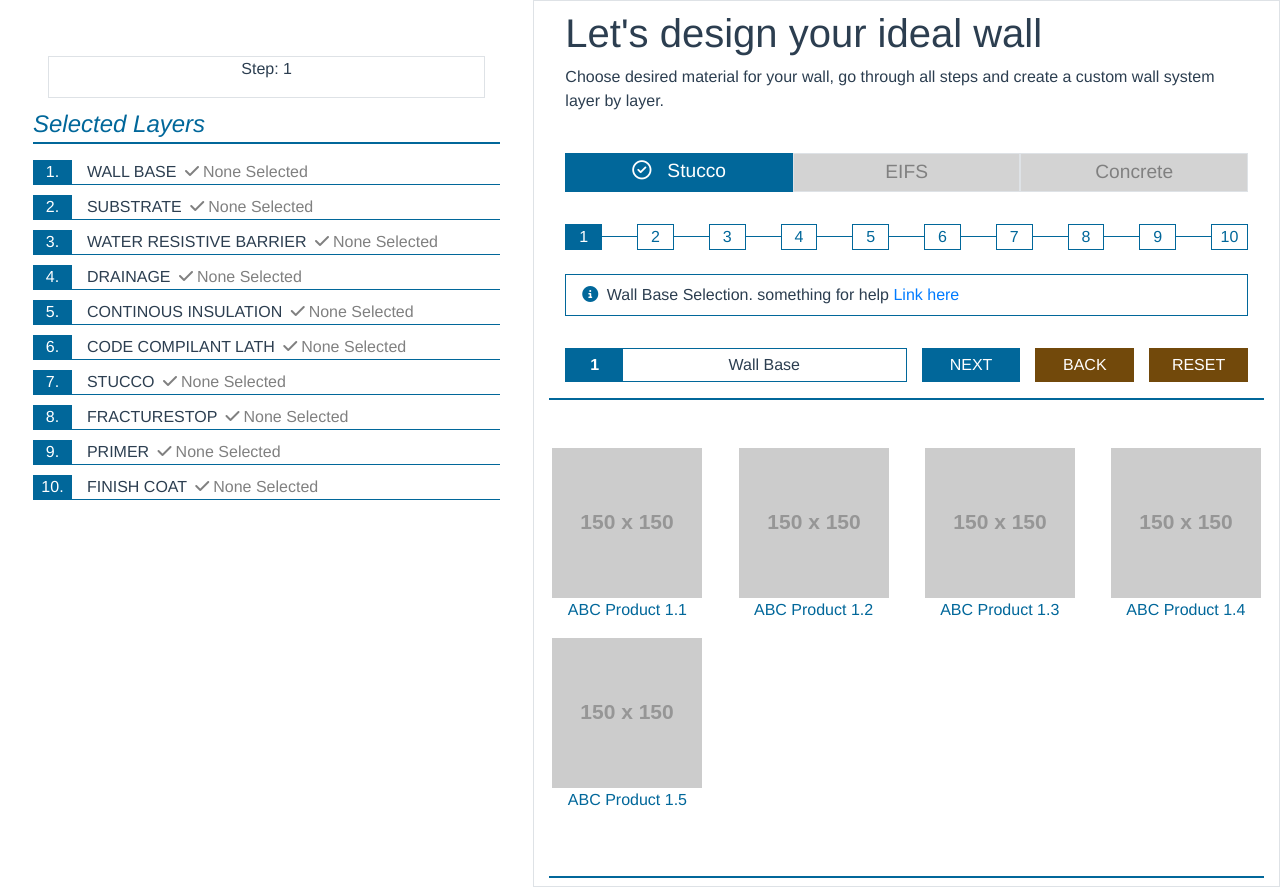
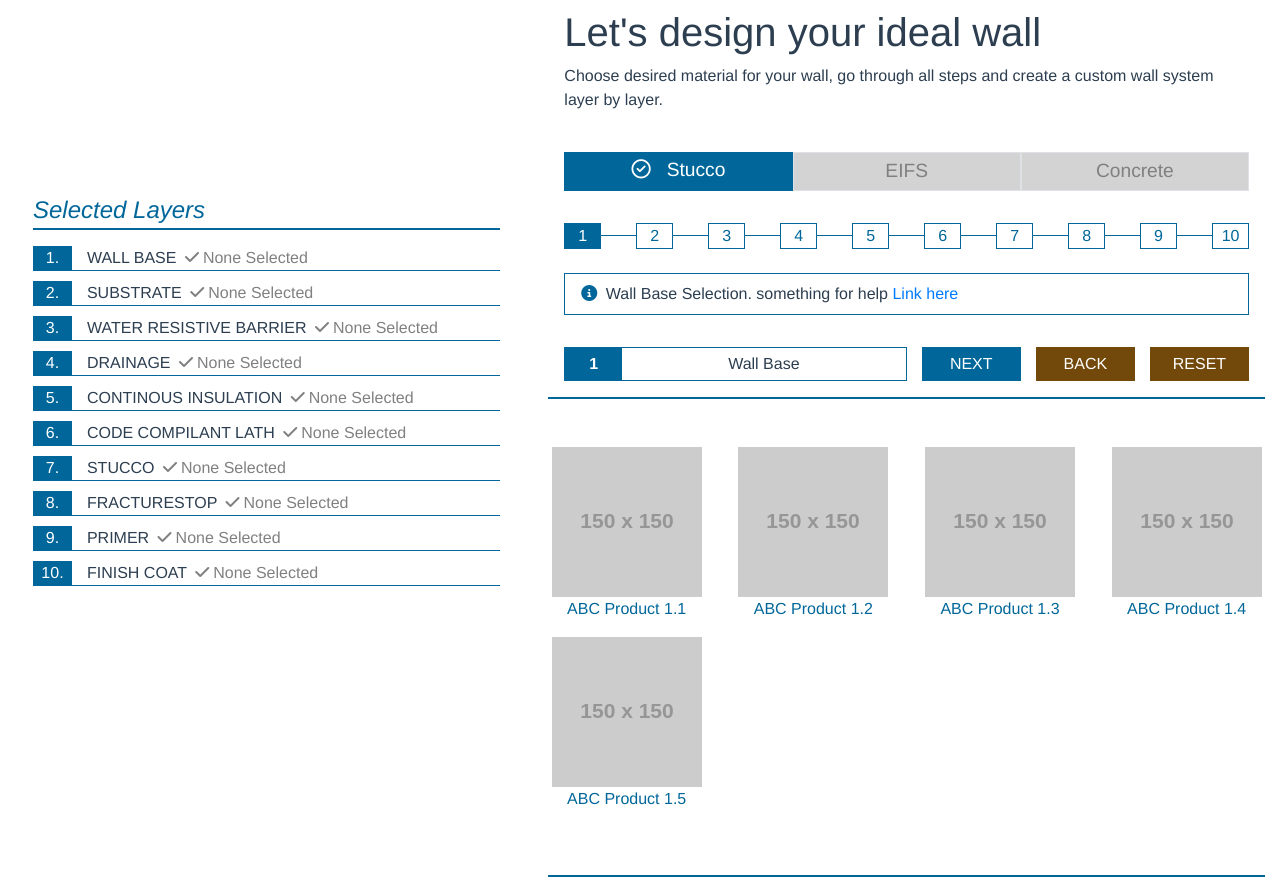
Before and after one commit to mirimadahmed/wall-design-quote-builder-vue, a Vue app: page / in a window 1280 px wide. Built offline with nearby package versions, Linux system fonts and the light colour scheme.

Commit message:
more design work done

```diff
--- a/public/index.html
+++ b/public/index.html
@@ -1,18 +1,25 @@
 <!DOCTYPE html>
 <html lang="en">
+
 <head>
   <meta charset="utf-8">
   <meta http-equiv="X-UA-Compatible" content="IE=edge">
   <meta name="viewport" content="width=device-width,initial-scale=1.0">
   <link rel="icon" href="<%= BASE_URL %>favicon.ico">
   <script src="https://kit.fontawesome.com/94f179c4ca.js" crossorigin="anonymous"></script>
-    <title><%= htmlWebpackPlugin.options.title %></title>
+  <link rel="stylesheet" href="https://cdnjs.cloudflare.com/ajax/libs/animate.css/4.1.1/animate.min.css" />
+  <title>
+    <%= htmlWebpackPlugin.options.title %>
+  </title>
 </head>
+
 <body>
   <noscript>
-      <strong>We're sorry but <%= htmlWebpackPlugin.options.title %> doesn't work properly without JavaScript enabled. Please enable it to continue.</strong>
+    <strong>We're sorry but <%= htmlWebpackPlugin.options.title %> doesn't work properly without JavaScript enabled.
+        Please enable it to continue.</strong>
   </noscript>
   <div id="app"></div>
   <!-- built files will be auto injected -->
 </body>
+
 </html>
--- a/src/App.vue
+++ b/src/App.vue
@@ -1,10 +1,10 @@
 <template>
   <div id="app" class="row text-center m-auto p-0">
     <div class="col-5 p-5">
-      <design class="my-2 border" :step="step" />
+      <design class="my-4" :steps="steps" :step="step" />
       <selection class="my-2" :step="step" :steps="steps" />
     </div>
-    <div class="col-7 border">
+    <div class="col-7">
       <info class="my-2 px-3" />
       <steps class="my-2 px-3" v-model="step" :steps="steps" />
       <items
--- a/src/components/Design.vue
+++ b/src/components/Design.vue
@@ -1,20 +1,47 @@
 <template>
-  <div>
-      <p>Step: {{ step + 1 }}</p>
+  <div class="row m-0 p-0 py-5">
+    <div class="col-12 p-0 m-0">
+      <transition-group name="slide" tag="div">
+        <span v-for="(item, index) in selectedSteps" v-bind:key="index" class="slide-item">
+          <img class="design-element" :src="item.selection.image" :alt="item.selection.text">
+        </span>
+      </transition-group>
+    </div>
   </div>
 </template>
 
 <script>
 export default {
-    props: {
-        step: {
-            type: Number,
-            required: true
-        }
-    }
-}
+  props: {
+    step: {
+      type: Number,
+      required: true,
+    },
+    steps: {
+      type: Array,
+      required: true,
+    },
+  },
+  computed: {
+    selectedSteps() {
+      return this.steps.filter((step) => step.selection !== null);
+    },
+  },
+};
 </script>
 
-<style>
-
+<style scoped>
+.design-element {
+}
+.slide-fade-enter-active {
+  transition: all 0.3s ease;
+}
+.slide-fade-leave-active {
+  transition: all 0.8s cubic-bezier(1, 0.5, 0.8, 1);
+}
+.slide-fade-enter, .slide-fade-leave-to
+/* .slide-fade-leave-active below version 2.1.8 */ {
+  transform: translateX(10px);
+  opacity: 0;
+}
 </style>
```
Lines whose indentation alone changed are shown as unchanged.
